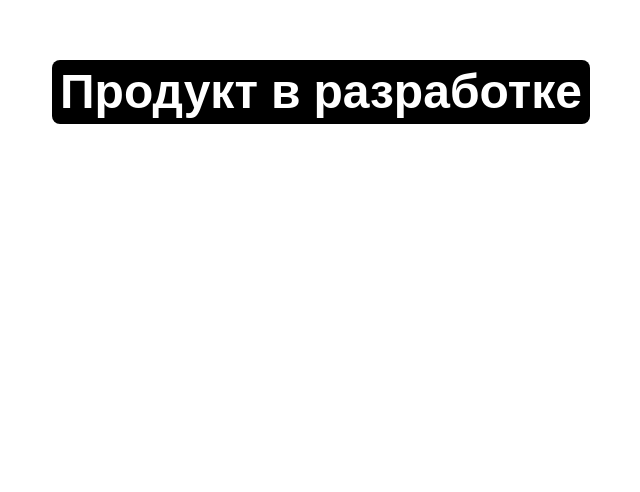
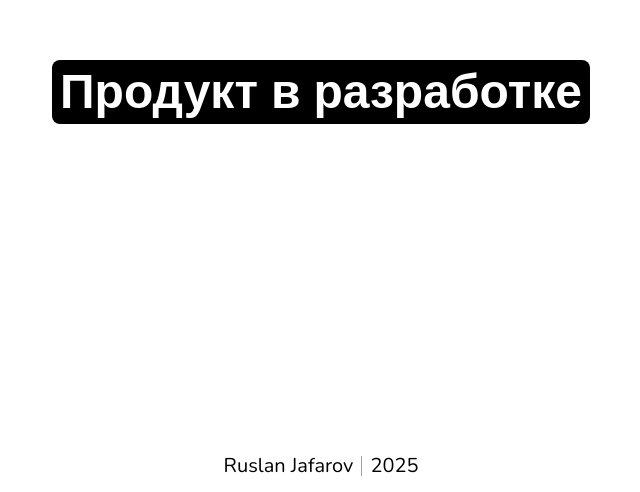
Before and after one commit to iruslanjafarov/coin, a Next.js app: page / in a window 1280 px wide. Shown: the part 308-800 px from the top of the page, without its empty margins (319-959 px from the left). Built offline with nearby package versions, Linux system fonts and the light colour scheme.

Commit message:
feat(footer): add footer

```diff
--- /dev/null
+++ b/src/app/footer.tsx
@@ -0,0 +1,13 @@
+const Footer = () => {
+	return (
+		<footer className='absolute bottom-0 text-xl py-3'>
+			<div className='flex items-center'>
+				<h2>Ruslan Jafarov</h2>
+				<div className='h-[20px] mx-2 border-r border-gray-400' />
+				<h2>{new Date().getFullYear()}</h2>
+			</div>
+		</footer>
+	);
+};
+
+export default Footer;
--- a/src/app/layout.tsx
+++ b/src/app/layout.tsx
@@ -3,6 +3,8 @@ import { FC, ReactNode } from 'react';
 import type { Metadata } from 'next';
 
 import { Nunito } from 'next/font/google';
+
+import Footer from './footer';
 
 import '@/styles/style.css';
 
@@ -24,9 +26,10 @@ const RootLayout: FC<IRootLayout> = ({ children }) => {
 	return (
 		<html lang='ru'>
 			<body
-				className={`${nunito.className} flex w-full h-full justify-center items-center fixed`}
+				className={`${nunito.className} relative min-h-screen flex items-center justify-center`}
 			>
 				{children}
+				<Footer />
 			</body>
 		</html>
 	);
--- a/src/app/page.tsx
+++ b/src/app/page.tsx
@@ -1,10 +1,12 @@
 const Main = () => {
 	return (
-		<div className='p-6'>
-			<h1 className='text-2xl sm:text-3xl md:text-4xl lg:text-5xl text-center font-bold bg-black text-white p-2 rounded-lg'>
-				Продукт в разработке
-			</h1>
-		</div>
+		<main>
+			<section className='p-6'>
+				<h1 className='text-2xl sm:text-3xl md:text-4xl lg:text-5xl text-center font-bold bg-black text-white p-2 rounded-lg'>
+					Продукт в разработке
+				</h1>
+      </section>
+		</main>
 	);
 };
 
```
